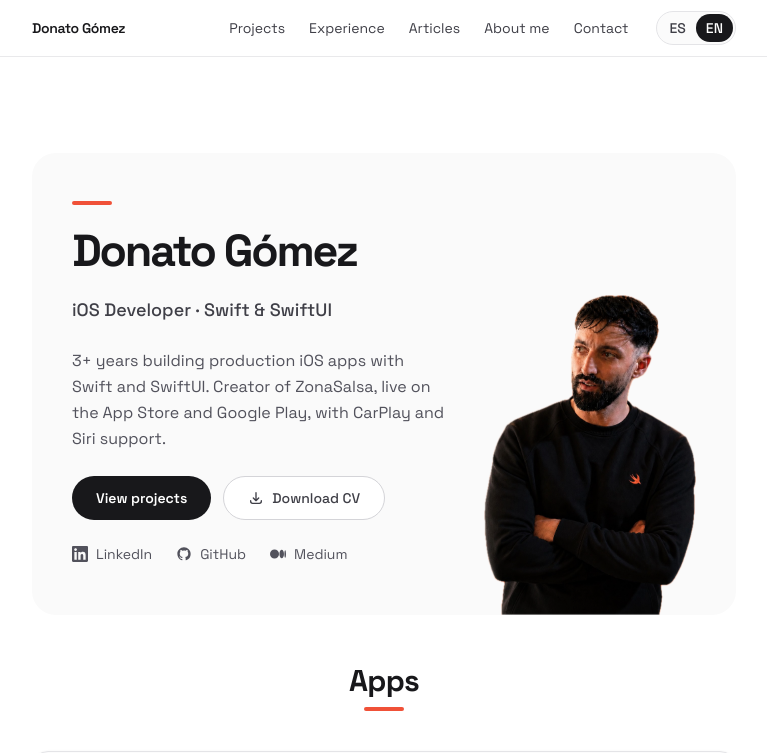
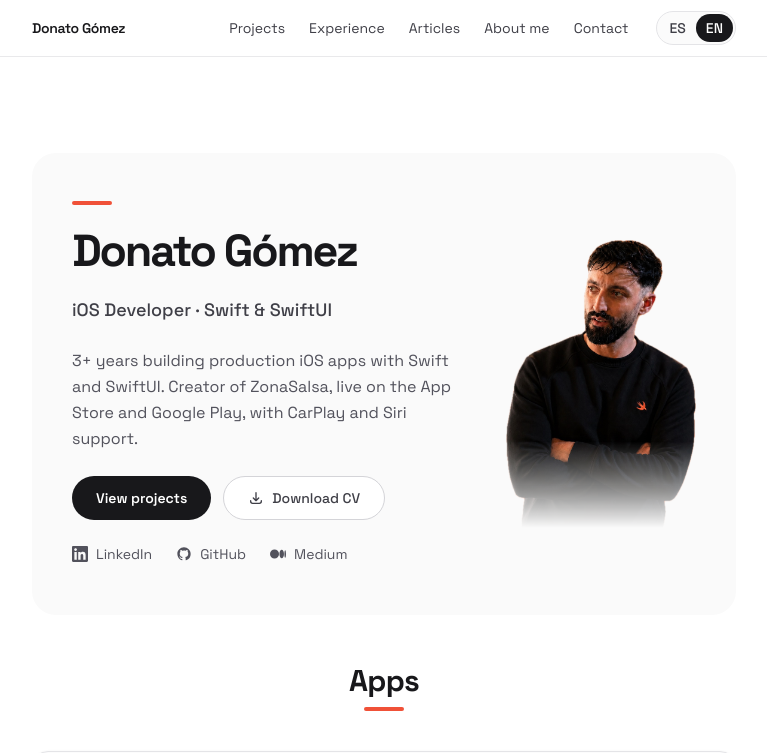
Before and after one commit to donatogomez/donatogomez.dev, a Next.js app: page /en in a window 1280 px wide. Shown: the top 753 px of the page, without its empty margins (256-1023 px from the left). Built offline with nearby package versions, Linux system fonts and the light colour scheme; no server answers.

Commit message:
fix: foto del hero centrada y con fundido inferior en escritorio

```diff
--- a/app/components/home.tsx
+++ b/app/components/home.tsx
@@ -180,17 +180,17 @@ export function Home({ lang }: { lang: Lang }) {
               ))}
             </ul>
           </div>
-          {/* En móvil la foto va primero, con un fundido abajo para que no se vea
-              el corte; en escritorio, a la derecha y apoyada en el borde inferior. */}
-          <div className="order-first shrink-0 [mask-image:linear-gradient(to_bottom,black_70%,transparent)] md:order-none md:-mb-12 md:self-end md:[mask-image:none]">
+          {/* En móvil la foto va primero; en escritorio, a la derecha del texto.
+              El fundido de abajo disimula el corte del recorte. */}
+          <div className="order-first shrink-0 [mask-image:linear-gradient(to_bottom,black_70%,transparent)] md:order-none">
             <div className="transform-gpu cursor-default transition-transform duration-500 ease-out motion-safe:hover:scale-105">
               <Image
                 src="/portrait.png"
                 alt="Donato Gómez"
                 width={635}
                 height={960}
-                sizes="(min-width: 768px) 212px, 148px"
-                className="h-56 w-auto md:h-80"
+                sizes="(min-width: 768px) 191px, 148px"
+                className="h-56 w-auto md:h-72"
                 preload
                 fetchPriority="high"
               />
```
